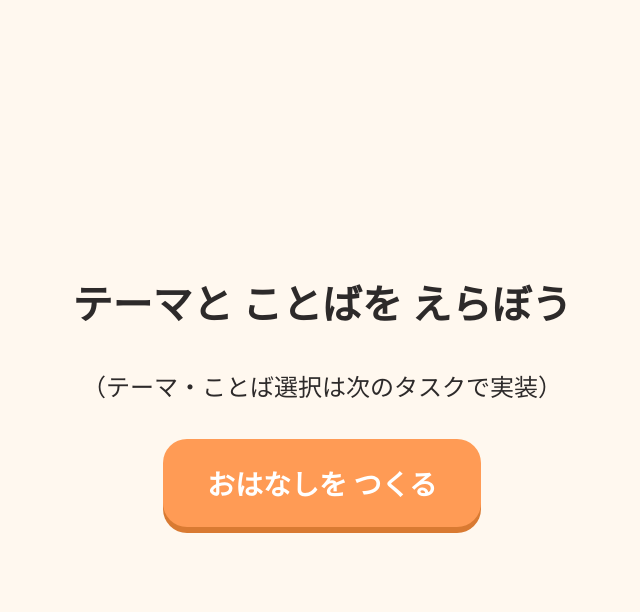
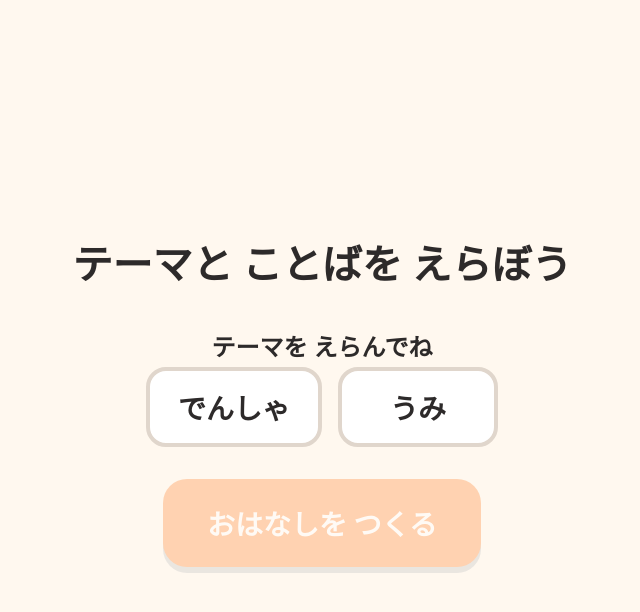
Before and after one commit to akahane-yasuhiko/ohanashi-palette-frontend, a React (Vite) app: page / in a window 1280 px wide. Both pictures are taken after a click on the button "はじめる". Shown: the top 612 px of the page, without its empty margins (318-958 px from the left). Built offline with nearby package versions, Linux system fonts and the light colour scheme.

Commit message:
Phase 3: Setup Flow

```diff
--- a/src/app/App.tsx
+++ b/src/app/App.tsx
@@ -4,6 +4,9 @@ import { SetupPage } from "../pages/SetupPage";
 import { LoadingPage } from "../pages/LoadingPage";
 import { StoryPage } from "../pages/StoryPage";
 import { EndingPage } from "../pages/EndingPage";
+import { createSession } from "../features/story/session";
+import { saveSession } from "../features/story/storage";
+import type { Theme, StorySession } from "../features/story/types";
 import type { ScreenName } from "./routes";
 
 /** Phase 1 暫定: 3ステップ目で終了扱い。Phase 5 で API の isEnd に置き換え予定 */
@@ -12,9 +15,9 @@ const DEMO_MAX_STEPS = 3;
 export function App() {
   const [screen, setScreen] = useState<ScreenName>("home");
   const [stepCount, setStepCount] = useState(0);
+  const [session, setSession] = useState<StorySession | null>(null);
 
-  const navigate = useCallback(
-    (next: ScreenName) => {
+  const navigate = useCallback((next: ScreenName) => {
     if (next === "loading") {
       setStepCount((c) => c + 1);
     }
@@ -22,8 +25,16 @@ export function App() {
       setStepCount(0);
     }
     setScreen(next);
+  }, []);
+
+  const handleStart = useCallback(
+    (theme: Theme, keywords: string[]) => {
+      const newSession = createSession(theme, keywords);
+      setSession(newSession);
+      saveSession(newSession);
+      navigate("loading");
     },
-    [],
+    [navigate],
   );
 
   const loadingDestination: ScreenName =
@@ -33,11 +44,11 @@ export function App() {
     case "home":
       return <HomePage navigate={navigate} />;
     case "setup":
-      return <SetupPage navigate={navigate} />;
+      return <SetupPage onStart={handleStart} />;
     case "loading":
       return <LoadingPage destination={loadingDestination} navigate={navigate} />;
     case "story":
-      return <StoryPage navigate={navigate} />;
+      return <StoryPage navigate={navigate} session={session} />;
     case "ending":
       return <EndingPage navigate={navigate} />;
   }
--- a/src/components/layout/PrimaryButton.tsx
+++ b/src/components/layout/PrimaryButton.tsx
@@ -3,11 +3,17 @@ import type { ReactNode } from "react";
 type Props = {
   children: ReactNode;
   onClick: () => void;
+  disabled?: boolean;
 };
 
-export function PrimaryButton({ children, onClick }: Props) {
+export function PrimaryButton({ children, onClick, disabled = false }: Props) {
   return (
-    <button type="button" className="primary-button" onClick={onClick}>
+    <button
+      type="button"
+      className="primary-button"
+      onClick={onClick}
+      disabled={disabled}
+    >
       {children}
     </button>
   );
--- /dev/null
+++ b/src/components/setup/KeywordSelector.tsx
@@ -0,0 +1,37 @@
+import { MAX_KEYWORDS } from "../../features/story/constants";
+
+type Props = {
+  candidates: string[];
+  selected: string[];
+  onToggle: (keyword: string) => void;
+};
+
+export function KeywordSelector({ candidates, selected, onToggle }: Props) {
+  const atMax = selected.length >= MAX_KEYWORDS;
+
+  return (
+    <div>
+      <p className="setup-label">ことばを えらんでね（2〜3こ）</p>
+      <div className="card-grid">
+        {candidates.map((kw) => {
+          const isSelected = selected.includes(kw);
+          const disabled = !isSelected && atMax;
+          const className = isSelected
+            ? "selectable-card selectable-card--selected"
+            : "selectable-card";
+          return (
+            <button
+              key={kw}
+              type="button"
+              className={className}
+              disabled={disabled}
+              onClick={() => onToggle(kw)}
+            >
+              {kw}
+            </button>
+          );
+        })}
+      </div>
+    </div>
+  );
+}
--- /dev/null
+++ b/src/components/setup/ThemeSelector.tsx
@@ -0,0 +1,33 @@
+import { THEME_CATALOG } from "../../features/story/constants";
+import type { Theme } from "../../features/story/types";
+
+type Props = {
+  selected: Theme | null;
+  onSelect: (theme: Theme) => void;
+};
+
+export function ThemeSelector({ selected, onSelect }: Props) {
+  return (
+    <div>
+      <p className="setup-label">テーマを えらんでね</p>
+      <div className="card-grid">
+        {THEME_CATALOG.map((entry) => {
+          const isSelected = selected === entry.id;
+          const className = isSelected
+            ? "selectable-card selectable-card--selected"
+            : "selectable-card";
+          return (
+            <button
+              key={entry.id}
+              type="button"
+              className={className}
+              onClick={() => onSelect(entry.id)}
+            >
+              {entry.label}
+            </button>
+          );
+        })}
+      </div>
+    </div>
+  );
+}
--- a/src/features/story/constants.ts
+++ b/src/features/story/constants.ts
@@ -1,2 +1,28 @@
+import type { Theme } from "./types";
+
 /** localStorage に保存するキー */
 export const STORAGE_KEY = "ohanashi-palette.current-session";
+
+/** ことば選択の下限・上限 */
+export const MIN_KEYWORDS = 2;
+export const MAX_KEYWORDS = 3;
+
+/** テーマごとの表示名とキーワード候補（PROJECT.md 正本準拠） */
+export type ThemeEntry = {
+  id: Theme;
+  label: string;
+  keywords: string[];
+};
+
+export const THEME_CATALOG: ThemeEntry[] = [
+  {
+    id: "でんしゃ",
+    label: "でんしゃ",
+    keywords: ["あか", "もり", "くま", "えき", "トンネル", "にじ", "ほしぞら", "おべんとう"],
+  },
+  {
+    id: "うみ",
+    label: "うみ",
+    keywords: ["にんぎょ", "ほうせき", "かいがら", "くじら", "しま", "さんご", "たからばこ", "ひかり"],
+  },
+];
--- a/src/pages/SetupPage.tsx
+++ b/src/pages/SetupPage.tsx
@@ -1,17 +1,56 @@
+import { useState, useCallback } from "react";
 import { Screen } from "../components/layout/Screen";
 import { PrimaryButton } from "../components/layout/PrimaryButton";
-import type { NavigateFn } from "../app/routes";
+import { ThemeSelector } from "../components/setup/ThemeSelector";
+import { KeywordSelector } from "../components/setup/KeywordSelector";
+import {
+  THEME_CATALOG,
+  MIN_KEYWORDS,
+} from "../features/story/constants";
+import type { Theme } from "../features/story/types";
 
 type Props = {
-  navigate: NavigateFn;
+  onStart: (theme: Theme, keywords: string[]) => void;
 };
 
-export function SetupPage({ navigate }: Props) {
+export function SetupPage({ onStart }: Props) {
+  const [theme, setTheme] = useState<Theme | null>(null);
+  const [keywords, setKeywords] = useState<string[]>([]);
+
+  const handleThemeSelect = useCallback((t: Theme) => {
+    setTheme(t);
+    setKeywords([]);
+  }, []);
+
+  const handleKeywordToggle = useCallback((kw: string) => {
+    setKeywords((prev) =>
+      prev.includes(kw) ? prev.filter((k) => k !== kw) : [...prev, kw],
+    );
+  }, []);
+
+  const entry = THEME_CATALOG.find((e) => e.id === theme);
+  const canStart = theme !== null && keywords.length >= MIN_KEYWORDS;
+
   return (
     <Screen>
       <h2>テーマと ことばを えらぼう</h2>
-      <p>（テーマ・ことば選択は次のタスクで実装）</p>
-      <PrimaryButton onClick={() => navigate("loading")}>
+
+      <ThemeSelector selected={theme} onSelect={handleThemeSelect} />
+
+      {entry && (
+        <KeywordSelector
+          candidates={entry.keywords}
+          selected={keywords}
+          onToggle={handleKeywordToggle}
+        />
+      )}
+
+      <PrimaryButton
+        onClick={() => {
+          if (theme && canStart) onStart(theme, keywords);
+        }}
+        disabled={!canStart}
+      >
         おはなしを つくる
       </PrimaryButton>
     </Screen>
--- a/src/pages/StoryPage.tsx
+++ b/src/pages/StoryPage.tsx
@@ -1,17 +1,23 @@
 import { Screen } from "../components/layout/Screen";
 import { PrimaryButton } from "../components/layout/PrimaryButton";
 import type { NavigateFn } from "../app/routes";
+import type { StorySession } from "../features/story/types";
 
 type Props = {
   navigate: NavigateFn;
+  session: StorySession | null;
 };
 
-export function StoryPage({ navigate }: Props) {
+export function StoryPage({ navigate, session }: Props) {
+  const themeLabel = session?.theme ?? "???";
+  const keywordList = session?.keywords.join("、") ?? "";
+
   return (
     <Screen>
       <p className="story-text">
         あるひ、あかいでんしゃが もりのなかを はしっていました。
       </p>
+      <p>テーマ: {themeLabel} ／ ことば: {keywordList}</p>
       <PrimaryButton onClick={() => navigate("loading")}>つぎへ</PrimaryButton>
     </Screen>
   );
--- a/src/styles/global.css
+++ b/src/styles/global.css
@@ -103,3 +103,69 @@ body {
   padding: 32px;
   box-shadow: 0 4px 12px rgba(0, 0, 0, 0.08);
 }
+
+/* 選択可能カード（テーマ・ことば用） */
+.selectable-card {
+  display: inline-flex;
+  align-items: center;
+  justify-content: center;
+  min-height: 80px;
+  min-width: 160px;
+  padding: 16px 28px;
+  font-size: 28px;
+  font-weight: 600;
+  font-family: inherit;
+  color: #2d2a2a;
+  background-color: #ffffff;
+  border: 4px solid #e0d6cc;
+  border-radius: 20px;
+  cursor: pointer;
+  transition: border-color 0.1s ease, background-color 0.1s ease,
+    transform 0.08s ease;
+}
+
+.selectable-card:hover {
+  border-color: #ffb87a;
+}
+
+.selectable-card:active {
+  transform: scale(0.97);
+}
+
+.selectable-card:focus-visible {
+  outline: 4px solid #4a90e2;
+  outline-offset: 4px;
+}
+
+.selectable-card--selected {
+  border-color: #ff9b55;
+  background-color: #fff0e0;
+}
+
+.selectable-card:disabled {
+  opacity: 0.45;
+  cursor: not-allowed;
+}
+
+/* カードを並べるグリッド */
+.card-grid {
+  display: flex;
+  gap: 16px;
+  flex-wrap: wrap;
+  justify-content: center;
+}
+
+/* セクションラベル */
+.setup-label {
+  font-size: 28px;
+  font-weight: 600;
+  text-align: center;
+  margin: 0;
+}
+
+/* 開始ボタン無効時 */
+.primary-button:disabled {
+  opacity: 0.4;
+  cursor: not-allowed;
+  box-shadow: 0 6px 0 #ccc;
+}
```
Also changed, not shown: 1 other file (tests, documents, lock files or other folders). Lines whose indentation alone changed are shown as unchanged.
